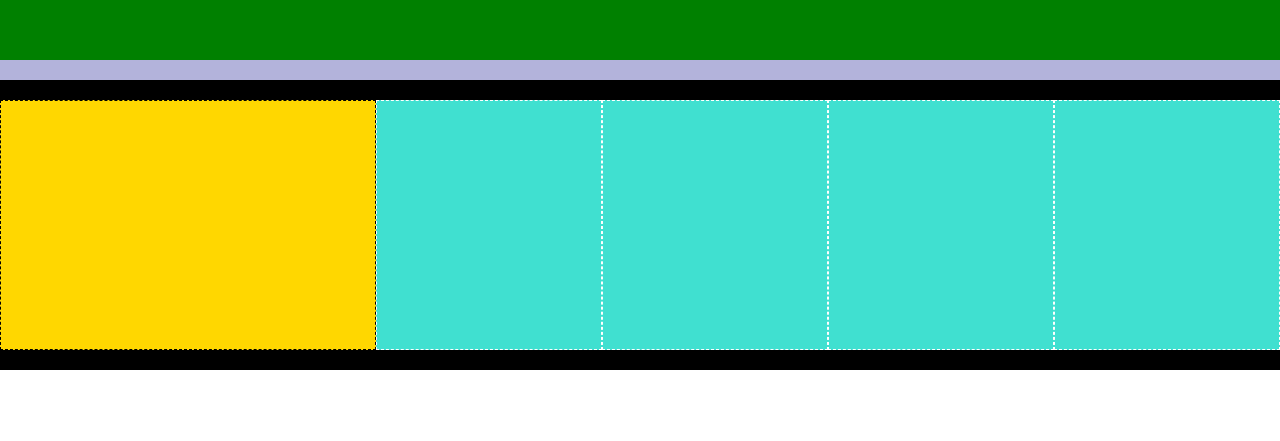
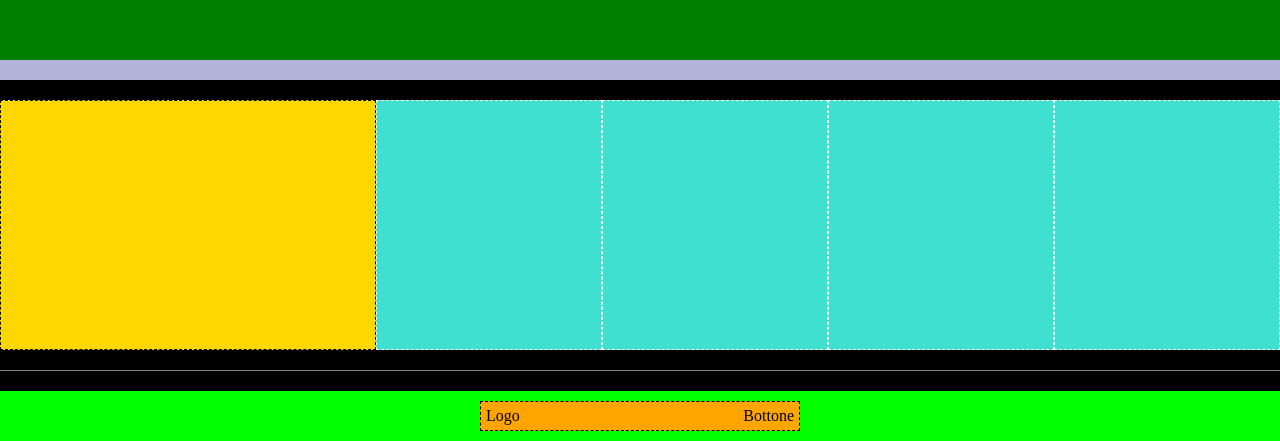
Before and after one commit to alessandro-barate/htmlcss-struttura-discord, a plain HTML site: page index.html in a window 1280 px wide. Shown: the part 1710-2151 px from the top of the page. Before the commit the page ends 2080 px from the top, so only its background shows below. Drawn offline with Linux system fonts and the light colour scheme.

Commit message:
[UPD] Last section almost done

```diff
--- a/css/style.css
+++ b/css/style.css
@@ -9,9 +9,19 @@ header {
     padding: 10px 0px;
 }
 
+footer {
+    background-color: black;
+    border-top: 1px solid grey;
+}
+
 .container {
     max-width: 1300px;
     margin: 20px auto;
+}
+
+.container-footer {
+    max-width: 1300px;
+    margin: 0 auto;
 }
 
 .container-pink {
@@ -66,6 +76,10 @@ header {
     border: 1px dashed white;
 }
 
+.lime {
+    background-color: lime;
+}
+
 .col-25 {
     width: 25%;
     padding: 5px;
@@ -113,6 +127,12 @@ header {
     height: 250px;
 }
 
+.col-100-tiny {
+    width: 100%;
+    height: 50px;
+    margin-top: 20px;
+}
+
 .small-dx {
     text-align: end;
 }
@@ -122,6 +142,10 @@ header {
     justify-content: center;
 }
 
+.space {
+    justify-content: space-between;
+}
+
 .link {
     width: 6%;
 }
--- a/index.html
+++ b/index.html
@@ -78,5 +78,16 @@
             </div>
         </div>
     </div>
+    <footer>
+        <div class="container-footer">
+            <div class="row col-100-tiny lime">
+                <div class="col-25 d-flex orange space">
+                    <div>Logo</div>
+                <div classe="col-25 orange">
+                    <div>Bottone</div>
+                </div>
+            </div>
+        </div>
+    </footer>
 </body>
 </html>
```
